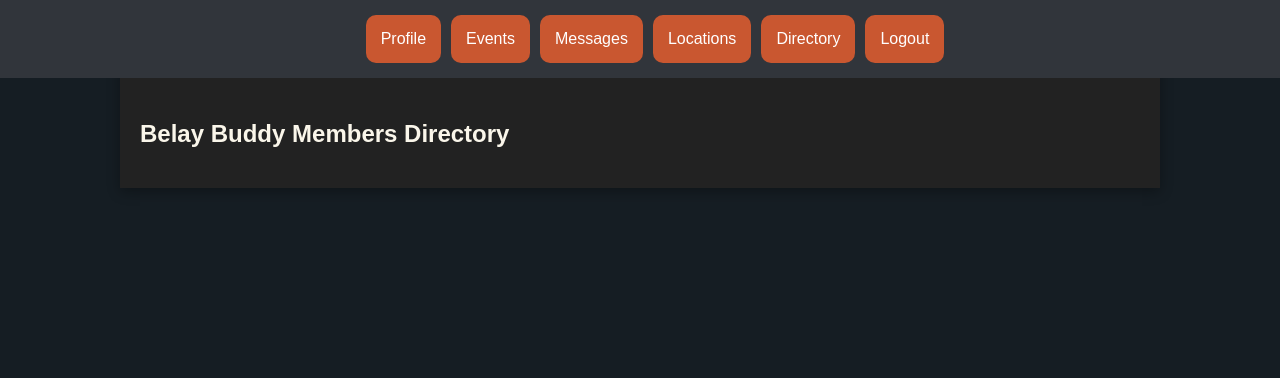
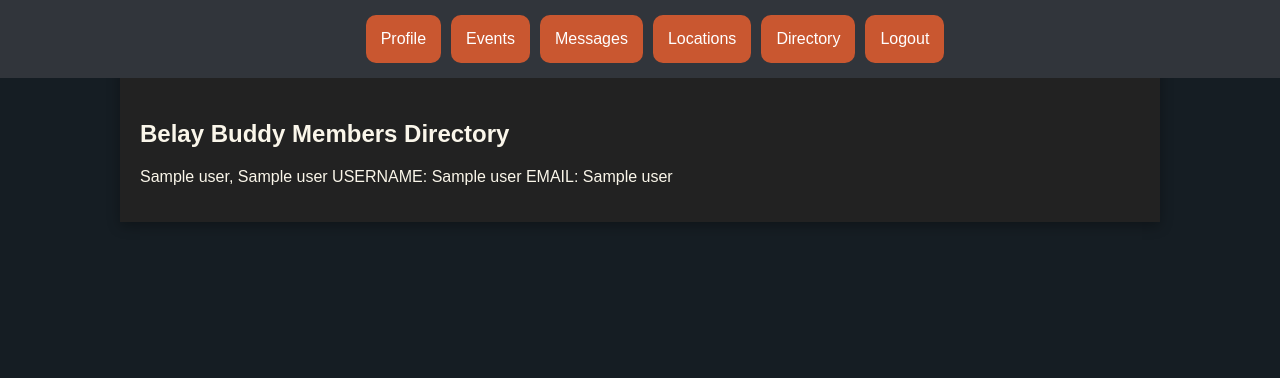
Before and after one commit to avery-mr/burndownForWhat, a Flask app: page /directory in a window 1280 px wide. Shown: the top 378 px of the page. Run offline with Flask 3, Linux system fonts and the light colour scheme; a user stored in the database is signed in; a database or web service that is not in the repository returns one stand-in record (values such as "Sample title"); some libraries are stand-ins or nearby versions.

```diff
--- a/app/app.py
+++ b/app/app.py
@@ -176,6 +176,18 @@ def events():
     events = cur.fetchall()
     print(events)
 
+    # It would be cool here to find a way to let the user click the join event button to register
+    # would be nice if clicking register would increase the registered count
+    # would be extra nice if user couldn't join an event they've already joined (same for host, but host should be automatically joined when creating the event)
+    # Also cool if the event entry turned a color when it was full
+    # even cooler if it could turn another color if user is registered and maybe get rid of join button
+
+    # future what if:  add an expansion info area or popup for additional event details
+    #                  add host name and possibly registered attendees names
+    #                  add specific time of event in addition to date
+    #                  add more precise location, etc
+
+
     cur.close()
     conn.close()
 
@@ -189,6 +201,19 @@ def events():
 def messages():
     if 'username' not in session:
         return redirect(url_for('login'))
+
+    username = session.get('username')
+    userID = session.get('userID')
+
+    # POPULATE MESSAGE BUDDIES LIST
+    # not quite sure how to tackle this
+    # something like SELECT * FROM "Message" WHERE userid == SenderID or userid == ReceiverID
+    # but then appendUnique every sender/recipient who isn't the user so we have a list of ids of unique friends that the user has messaged.
+    # Get friend username from "User" for each unique friend user id for display
+
+    # AND THEN we still have to display only the mesages between user and friend, and find a way to switch between friends by selecting from the site
+
+
     return render_template('messages.html')
 
 @app.route('/locations')
@@ -201,7 +226,14 @@ def locations():
 def directory():
     if 'username' not in session:
         return redirect(url_for('login'))
-    return render_template('directory.html')
+
+    conn = get_connection()
+    cur = conn.cursor()
+    cur.execute('SELECT * FROM "User" ORDER BY lastname;')
+
+    users = cur.fetchall()
+
+    return render_template('directory.html', users=users)
 
 @app.route('/create_profile', methods=['GET', 'POST'])
 def create_profile():
--- a/app/templates/directory.html
+++ b/app/templates/directory.html
@@ -4,6 +4,9 @@
 
 <div class="container">
     <h2>Belay Buddy Members Directory</h2>
+    {% for user in users %}
+        <p>{{ user[4] }}, {{ user[3] }}  USERNAME: {{ user[1] }} EMAIL: {{ user[2] }}</p>
+    {% endfor %}
 </div>
 
 
```
